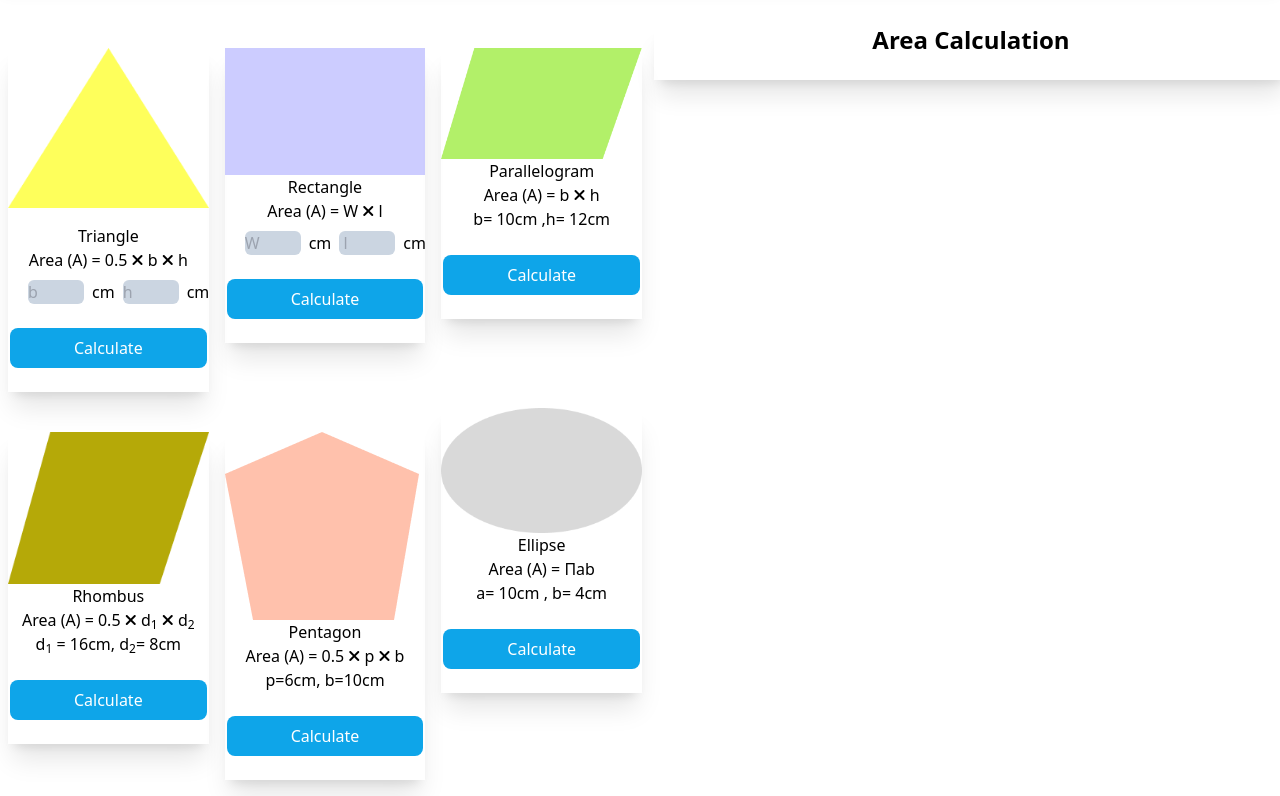
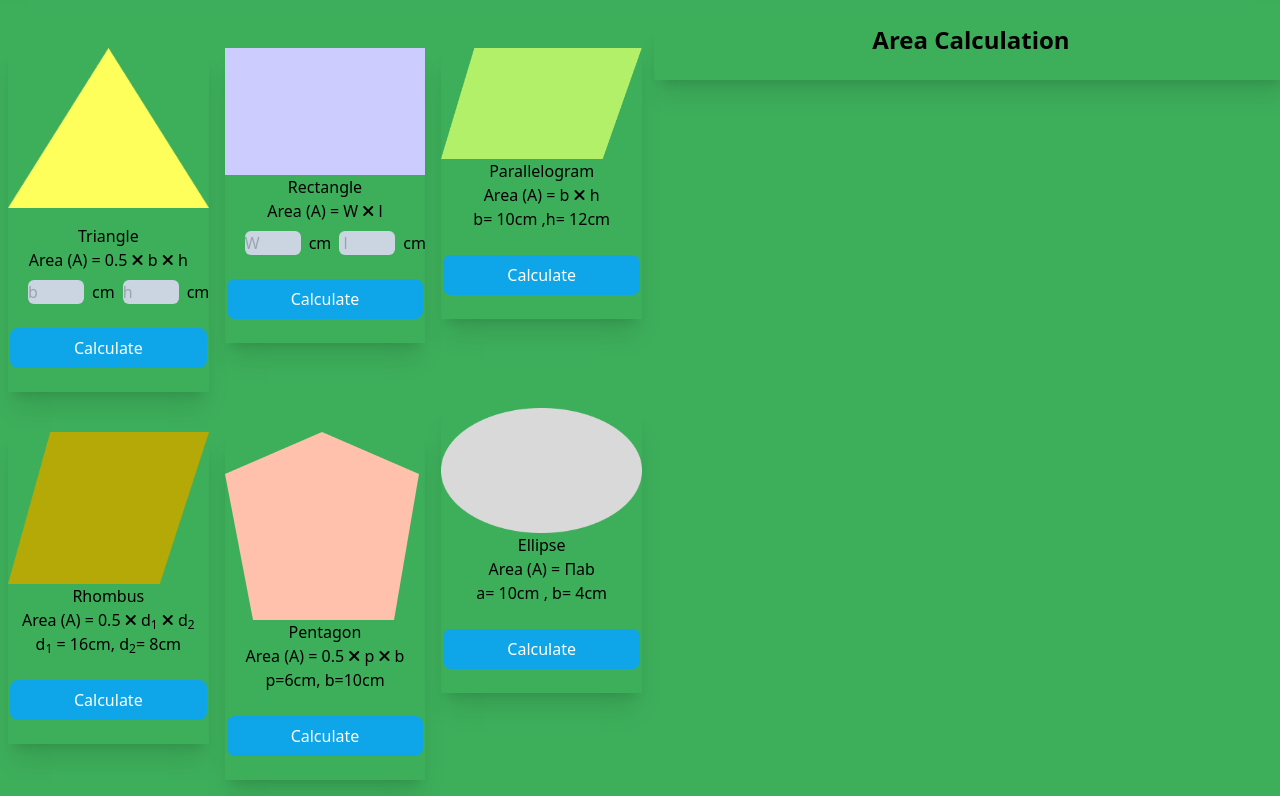
Before and after one commit to NaimunNahar14/geometry-genius, a plain HTML site: page index.html in a window 1280 px wide. Shown: the part 84-880 px from the top of the page. Drawn offline with nearby package versions, Linux system fonts and the light colour scheme.

Commit message:
backgroundcolor

```diff
--- a/index.html
+++ b/index.html
@@ -26,7 +26,7 @@
             <div class="grid grid-cols-1 lg grid-cols-2 gap-3">
                 <div class="grid grid-cols-1 sm grid-cols-2 md:grid-cols-3 gap-4">
 
-                    <div class=" w-full mx-2">
+                    <div onmouseover="mouseOver(this)" onmouseout="mouseOut(this)"class="w-full mx-2">
                         <div class="card card-compact bg-base-100 shadow-xl ">
                             <figure class="mt-6 mb-4"><img src="./images/triangle.png" alt= /></figure>
                             <div class="card-body items-center text-center">
--- a/js/cards.js
+++ b/js/cards.js
@@ -32,6 +32,7 @@ document.getElementById('btn-triangle').addEventListener('click',function(){
     displayData(Name ,areaOfTriangle);
     //use disablebutton function
     disabledButton('btn-triangle');
+
 
 })
 document.getElementById ('btn-rectangle').addEventListener('click',function(){
@@ -142,3 +143,18 @@ function displayData(nameOfC, resultOfC) {
   function disabledButton(id) {
     document.getElementById(id).setAttribute("disabled", true);
   }
+  function randomColor() {
+    let color = [];
+    for (let i = 0; i < 3; i++) {
+      color.push(Math.floor(Math.random() * 256));
+    }
+    return 'rgb(' + color.join(', ') + ')';
+  }
+
+  document.addEventListener("mouseover", function(){
+    document.body.style.backgroundColor = randomColor();
+  });
+
+  document.querySelector('circle').addEventListener('mouseover', event => {
+        event.target.style.fill = randomColor();
+  });
```
